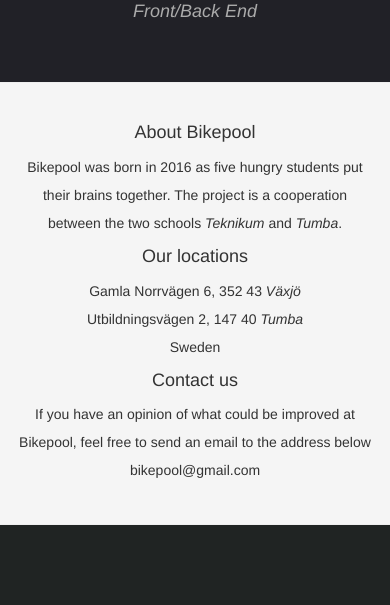
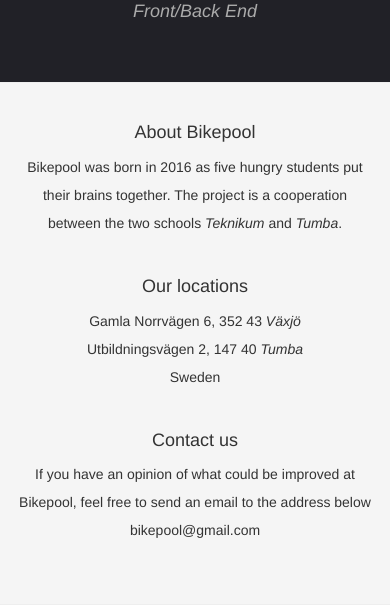
Before and after one commit to Cabbex/BikePool, a PHP site: page /plus/ in a window 390 px wide. Shown: the part 2373-2978 px from the top of the page. Before the commit the page ends 2898 px from the top, so only its background shows below. Run offline with PHP 8.4, Linux system fonts and the light colour scheme; some libraries are stand-ins or nearby versions.

Commit message:
Added slideanim to the footer

```diff
--- a/CSS/main.css
+++ b/CSS/main.css
@@ -220,4 +220,8 @@ h1{
         padding-bottom: 20px;
     }
 
+    .footer-body{
+    padding-bottom: 20px;
 }
+
+}
--- a/index.php
+++ b/index.php
@@ -179,16 +179,22 @@ and open the template in the editor.
             <footer class="container">
                 <div class="row">
                     <div class="col-md-4">
+                        <div class="footer-body slideanim">
                             <h4 class="footer-header">About Bikepool</h4>
                             <p>Bikepool was born in 2016 as five hungry students put their brains together. The project is a cooperation between the two schools <i>Teknikum</i> and <i>Tumba</i>.</p>
                         </div>
+                    </div>
                     <div class="col-md-4">
+                        <div class="footer-body slideanim">
                             <h4 class="footer-header">Our locations</h4>
                             <p>Gamla Norrvägen 6, 352 43 <i>Växjö</i><br/>Utbildningsvägen 2, 147 40 <i>Tumba</i><br/>Sweden</p>
                         </div>
+                    </div>
                     <div class="col-md-4">
+                        <div class="footer-body slideanim">
                             <h4 class="footer-header">Contact us</h4>
                             <p>If you have an opinion of what could be improved at Bikepool, feel free to send an email to the address below<br/>bikepool@gmail.com</p>
+                        </div>
                     </div>
                 </div>
             </footer>
```
Lines whose indentation alone changed are shown as unchanged.
